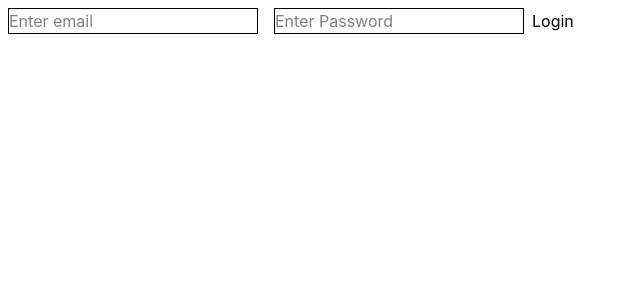
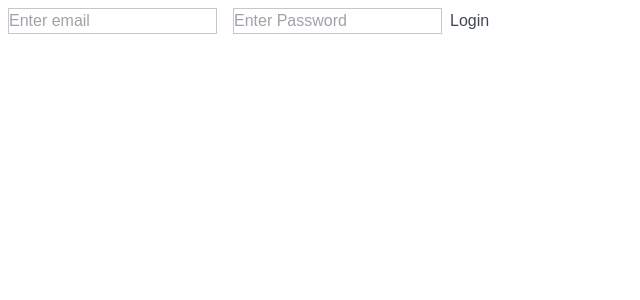
Before and after one commit to MeinFiroj/Apna-Khata, a React (Vite) app in the folder admin/: page /login in a window 1280 px wide. Shown: the top 300 px of the page, without its empty margins (0-640 px from the left). Built offline with nearby package versions, Linux system fonts and the light colour scheme; no server answers.

Commit message:
Add body styles, Remove some root variables

```diff
--- a/admin/src/index.css
+++ b/admin/src/index.css
@@ -5,10 +5,12 @@
     --clr-surface: #BCCEFF;
     --clr-primary: #003C90;
     --clr-primary-hover: #0F52BA;
+    --clr-input-bg: #EFF4FF;
 
     --clr-text-primary: #0B1C30;
     --clr-text-secondary: #434653;
     --clr-text-muted: #C3C6D5;
+    --clr-text-light: #FFFFFF;
 
     --clr-success: #1B6D24;
     --clr-success-light: #A0F399;
@@ -19,24 +21,14 @@
 
     --clr-border: #C3C6D5;
 
-    --space-1: 4px;
-    --space-2: 8px;
-    --space-3: 12px;
-    --space-4: 16px;
-    --space-5: 24px;
+    --font-body: "Work Sans", sans-serif;
+}
 
-    --radius-sm: 4px;
-    --radius-md: 8px;
-    --radius-lg: 12px;
-    --radius-full: 9999px;
+*{
+    border-color: var(--clr-border);
+}
 
-    --font-body: 'Space Grotesk', 'Inter', sans-serif;
-
-    --text-xs: 12px;
-    --text-sm: 14px;
-    --text-base: 16px;
-    --text-lg: 18px;
-    --text-xl: 24px;
-    --text-2xl: 32px;
-    --text-3xl: 40px;
+body {
+    font-family: var(--font-body);
+    color: var(--clr-text-secondary);
 }
```
